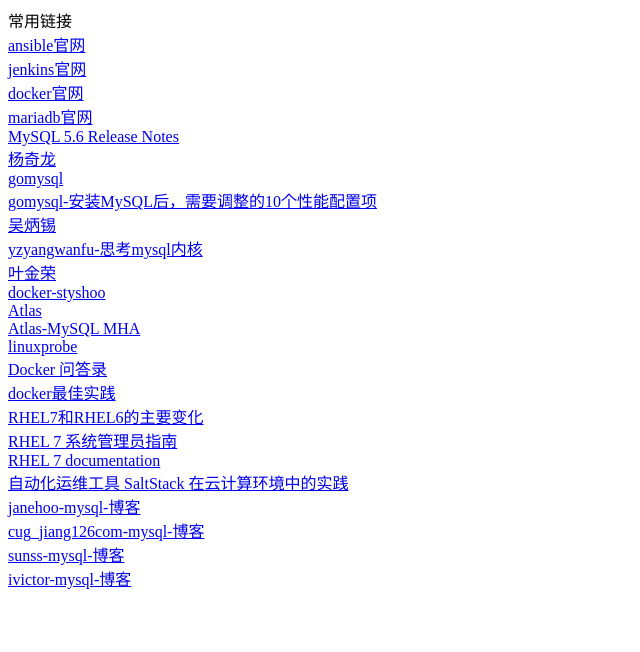
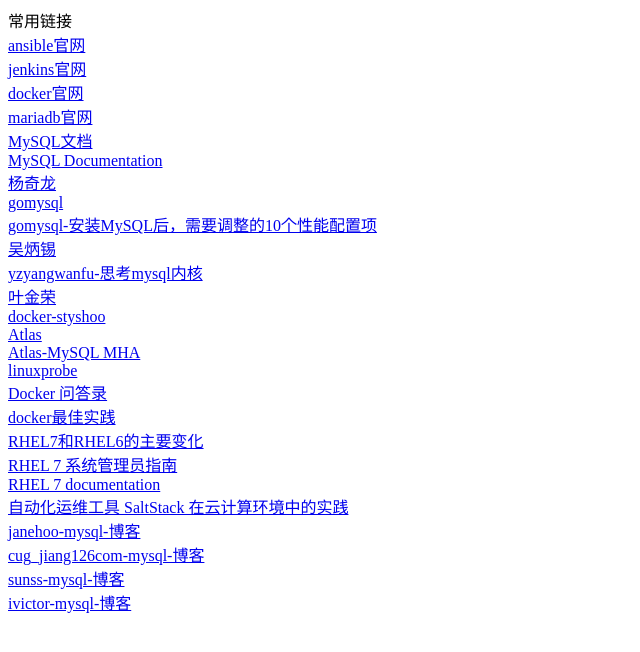
Before and after one commit to yywzgh/yywzgh.github.io, a plain HTML site: page link.html in a window 1280 px wide. Shown: the whole page, without its empty margins (0-640 px from the left). Drawn offline with Linux system fonts and the light colour scheme.

Commit message:
提交更新

```diff
--- a/link.html
+++ b/link.html
@@ -15,7 +15,9 @@
 	<br>
 	<a href="https://mariadb.org/">mariadb官网</a>
 	<br>
-	<a href="https://dev.mysql.com/doc/relnotes/mysql/5.6/en/news-5-6-36.html">MySQL 5.6 Release Notes</a>
+	<a href="https://dev.mysql.com/doc">MySQL文档</a>
+	<br>
+	<a href="https://forums.mysql.com/">MySQL Documentation</a>
 	<br>
 	<a href="http://blog.itpub.net/22664653/">杨奇龙</a>
 	<br>
```
